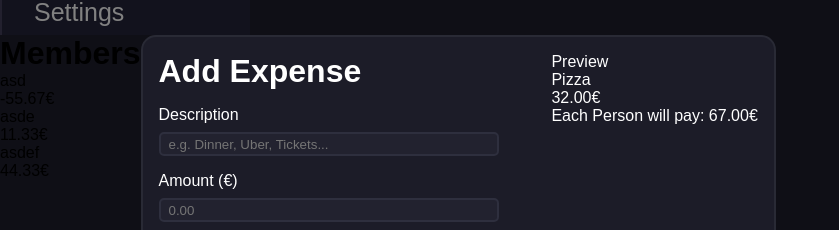
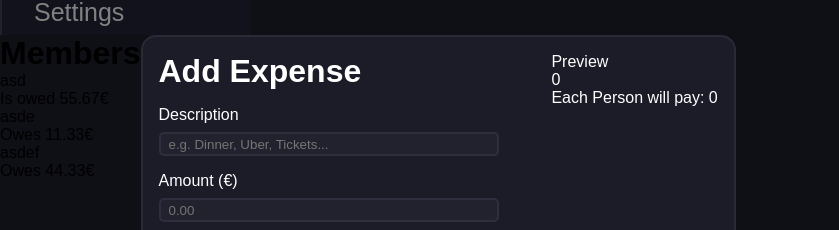
Before and after one commit to DinosDevv/Expense-Splitter, a React (Vite) app in the folder client/: page /groups/1 in a window 1280 px wide. Shown: the part 205-435 px from the top of the page, without its empty margins (0-839 px from the left). Built offline with nearby package versions, Linux system fonts and the light colour scheme; no server answers.

Commit message:
Implemented the live preview on the AddExpense component

```diff
--- a/client/src/components/AddExpense.tsx
+++ b/client/src/components/AddExpense.tsx
@@ -99,10 +99,10 @@ export function AddExpense({ group }: AddExpenseProps) {
       <div className="right">
         <label htmlFor="preview">Preview</label>
         <div className="item">
-          <p>Pizza</p>
-          <p>32.00€</p>
+          <p>{description}</p>
+          <p>{amountCents / 100}</p>
         </div>
-        <p>Each Person will pay: 67.00€</p>
+        <p>Each Person will pay: {Math.round(amountCents / group.participators.length) / 100}</p>
       </div>
     </form>
   )
--- a/client/src/components/MembersCard.tsx
+++ b/client/src/components/MembersCard.tsx
@@ -13,7 +13,7 @@ export function MembersCard({ group } : compProps) {
           {group.participators.map(p =>
             <li key={p.name}>
               <p>{p.name}</p>
-              <p>{p.balance / 100}€</p>
+              <p>{p.balance < 0 ? "Is owed" : "Owes"} {Math.abs(p.balance / 100)}€</p>
             </li>
           )}
         </ul>
```
